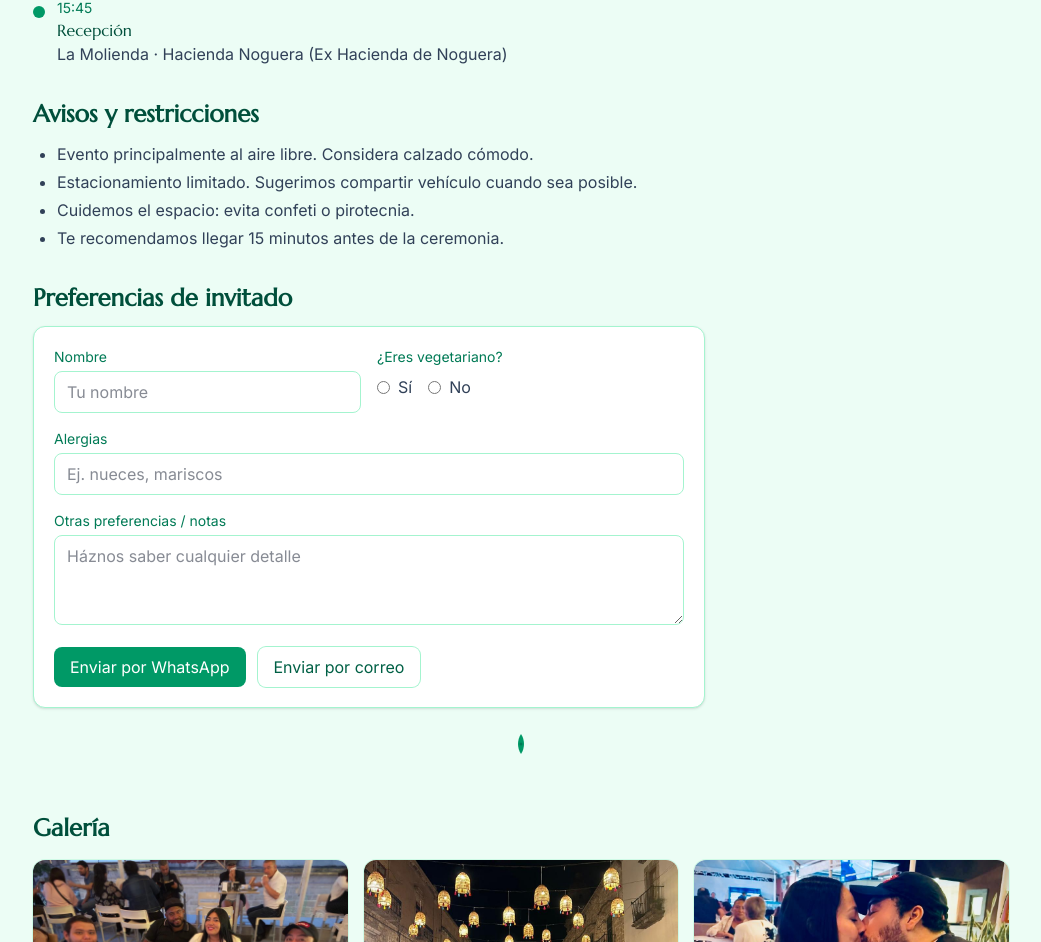
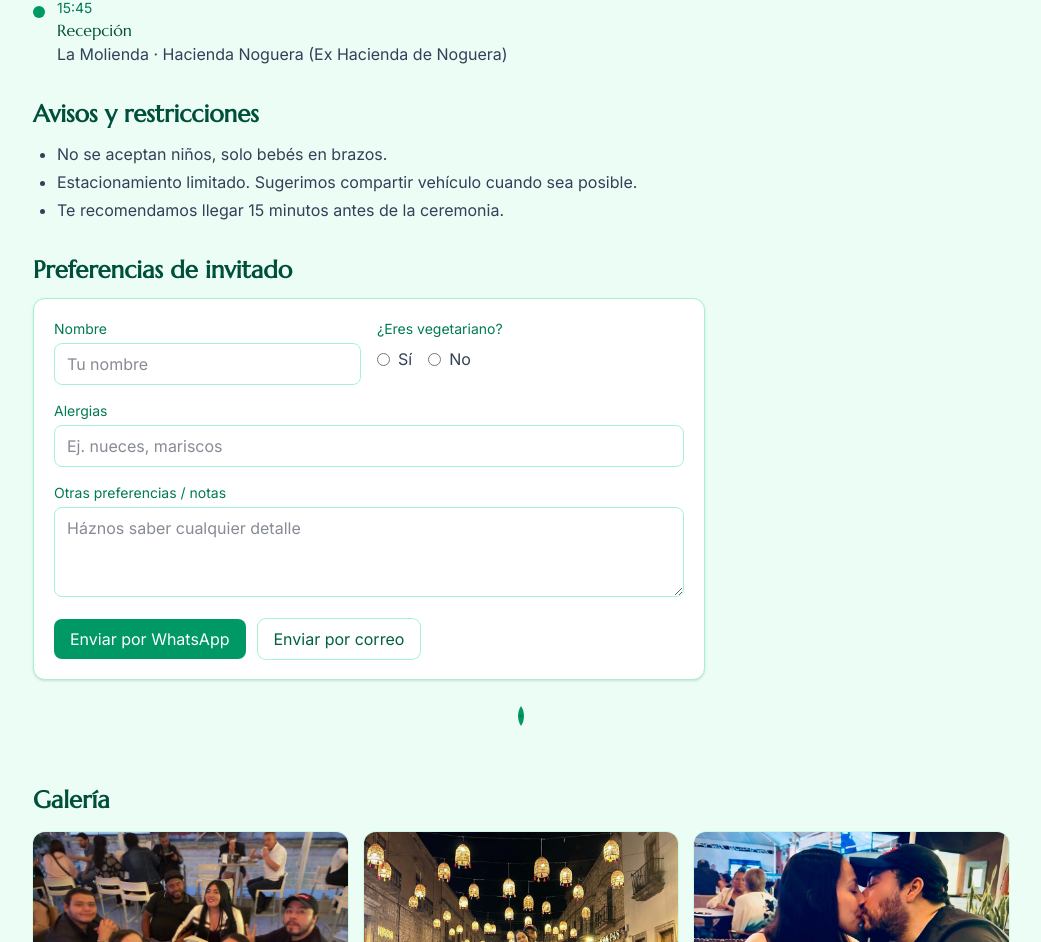
Before and after one commit to HugoRodz/Esme_Hugo, a React (Vite) app: page / in a window 1280 px wide. Shown: the part 3531-4473 px from the top of the page, without its empty margins (119-1160 px from the left). Built offline with nearby package versions, Linux system fonts and the light colour scheme.

Commit message:
fix: resolver conflicto en package.json y sincronizar con origin/main

```diff
--- a/src/App.tsx
+++ b/src/App.tsx
@@ -472,9 +472,8 @@ export default function App() {
         <section id="avisos" className="mt-8">
           <h2 className="text-2xl font-semibold text-emerald-900">Avisos y restricciones</h2>
           <ul className="mt-3 list-disc pl-6 text-slate-700 space-y-1">
-            <li>Evento principalmente al aire libre. Considera calzado cómodo.</li>
+            <li>No se aceptan niños, solo bebés en brazos.</li>
             <li>Estacionamiento limitado. Sugerimos compartir vehículo cuando sea posible.</li>
-            <li>Cuidemos el espacio: evita confeti o pirotecnia.</li>
             <li>Te recomendamos llegar 15 minutos antes de la ceremonia.</li>
           </ul>
         </section>
```
Also changed, not shown: package.json (+4 -4 lines), 1 other file (tests, documents, lock files or other folders).
